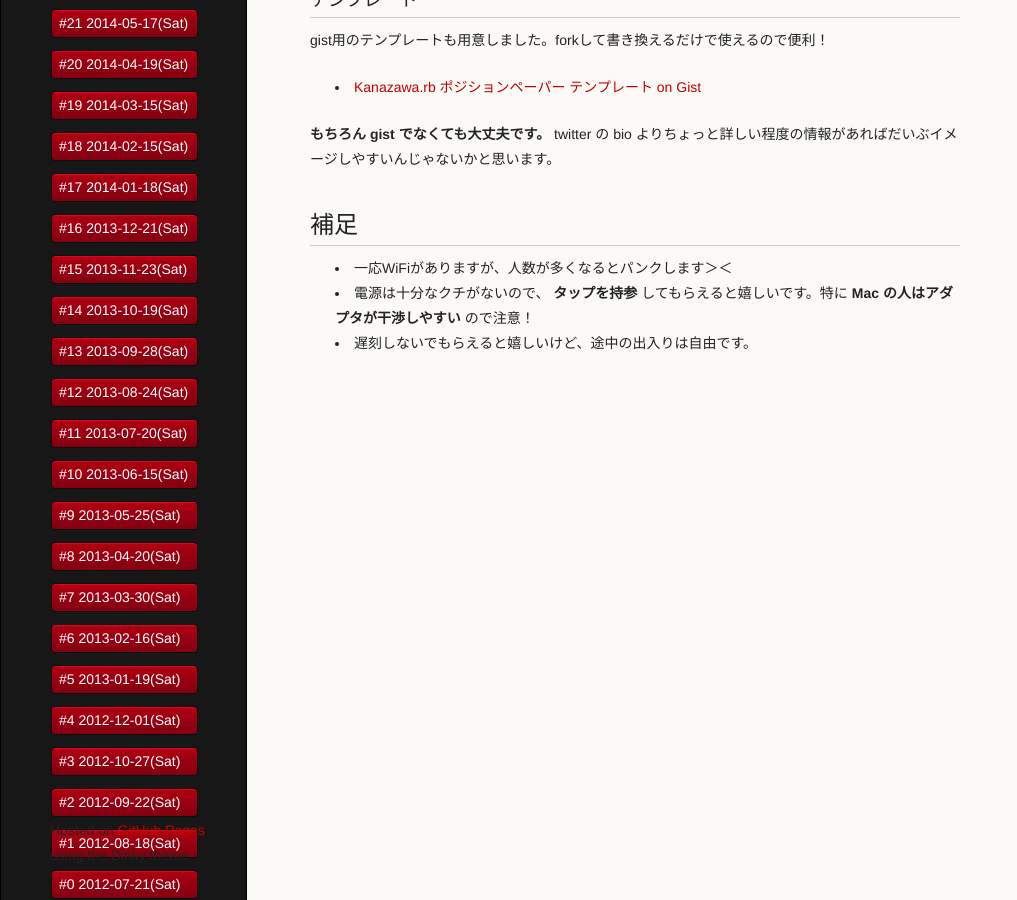
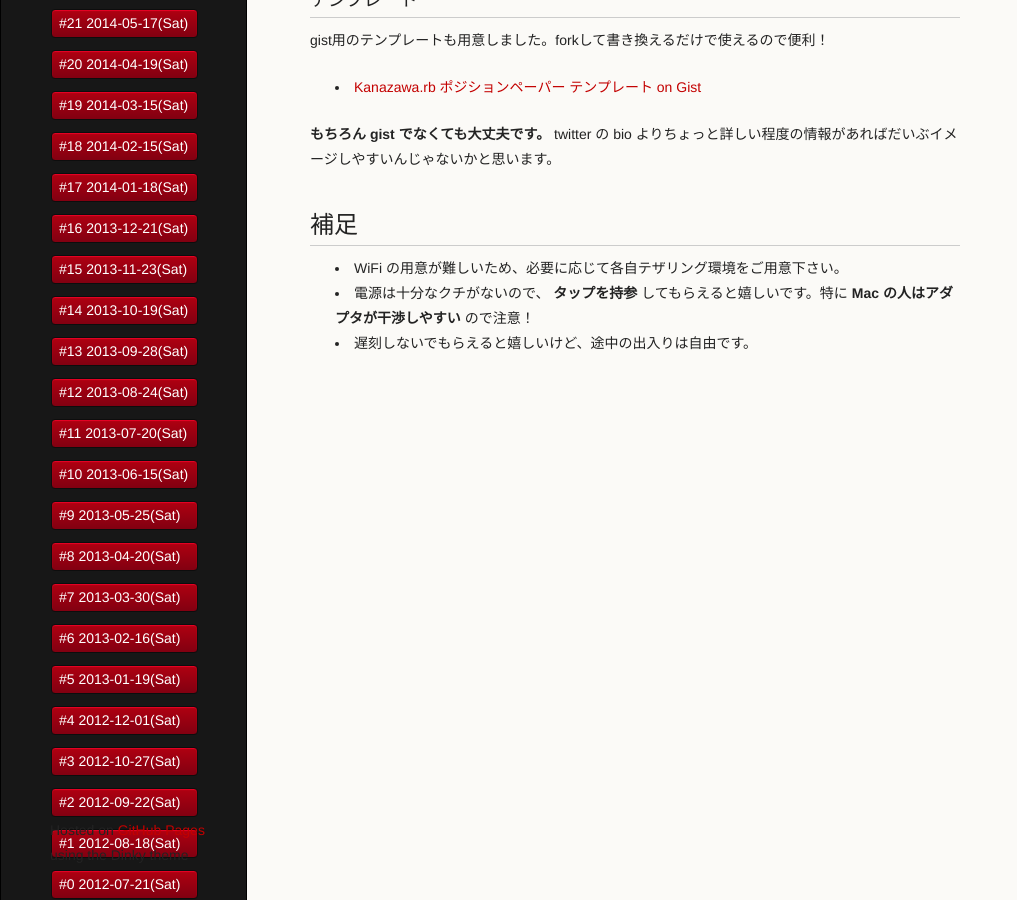
Before and after one commit to kanazawarb/meetup, a Jekyll site: the page built from 67/index.md, in a window 1280 px wide and 900 px high, scrolled down 2045 px. Shown: the whole window, without its empty margins (0-1017 px from the left). Built offline with Jekyll 4.4.1, drawn with Linux system fonts in a browser that asks for light colours; a script that is not in the unit is left out.

Commit message:
update wifi info

```diff
--- a/67/index.md
+++ b/67/index.md
@@ -92,6 +92,6 @@ gist用のテンプレートも用意しました。forkして書き換えるだ
 
 ## 補足
 
-- 一応WiFiがありますが、人数が多くなるとパンクします＞＜
+- WiFi の用意が難しいため、必要に応じて各自テザリング環境をご用意下さい。
 - 電源は十分なクチがないので、 **タップを持参** してもらえると嬉しいです。特に **Mac の人はアダプタが干渉しやすい** ので注意！
 - 遅刻しないでもらえると嬉しいけど、途中の出入りは自由です。
```
